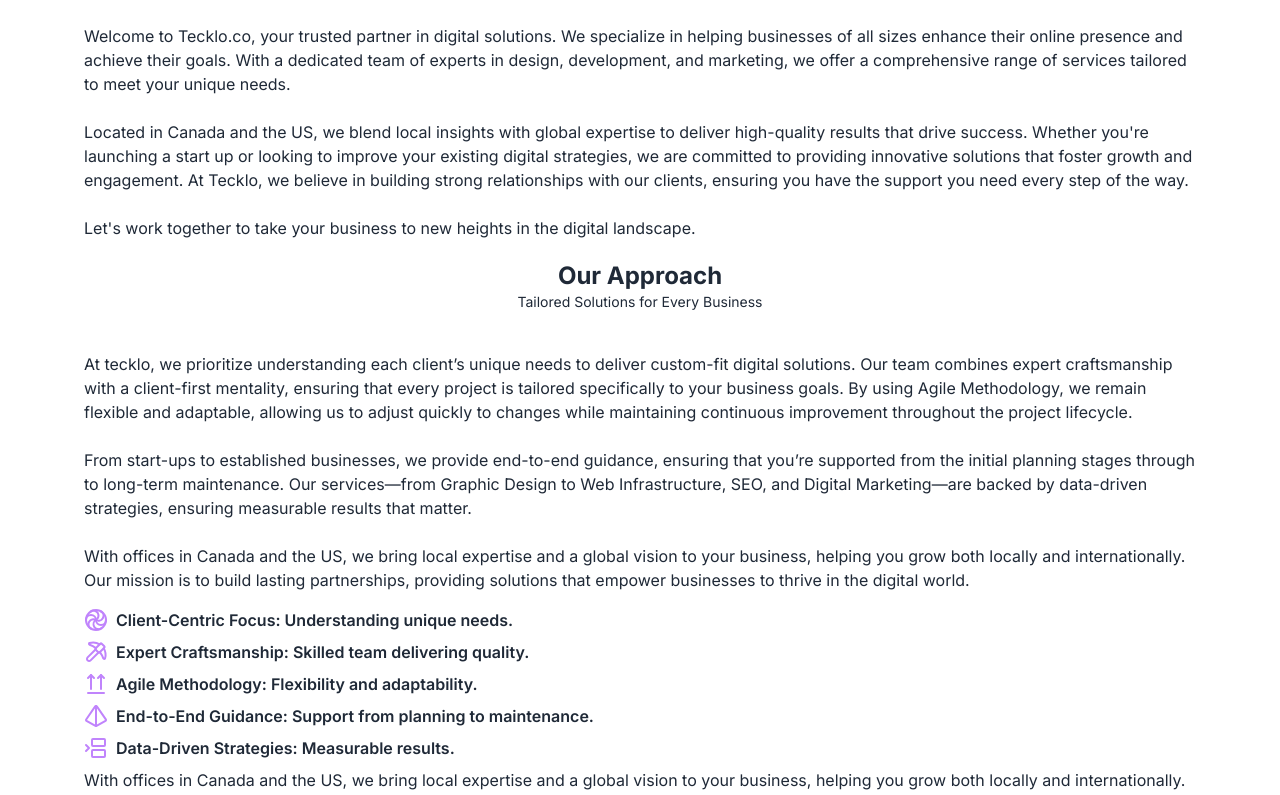
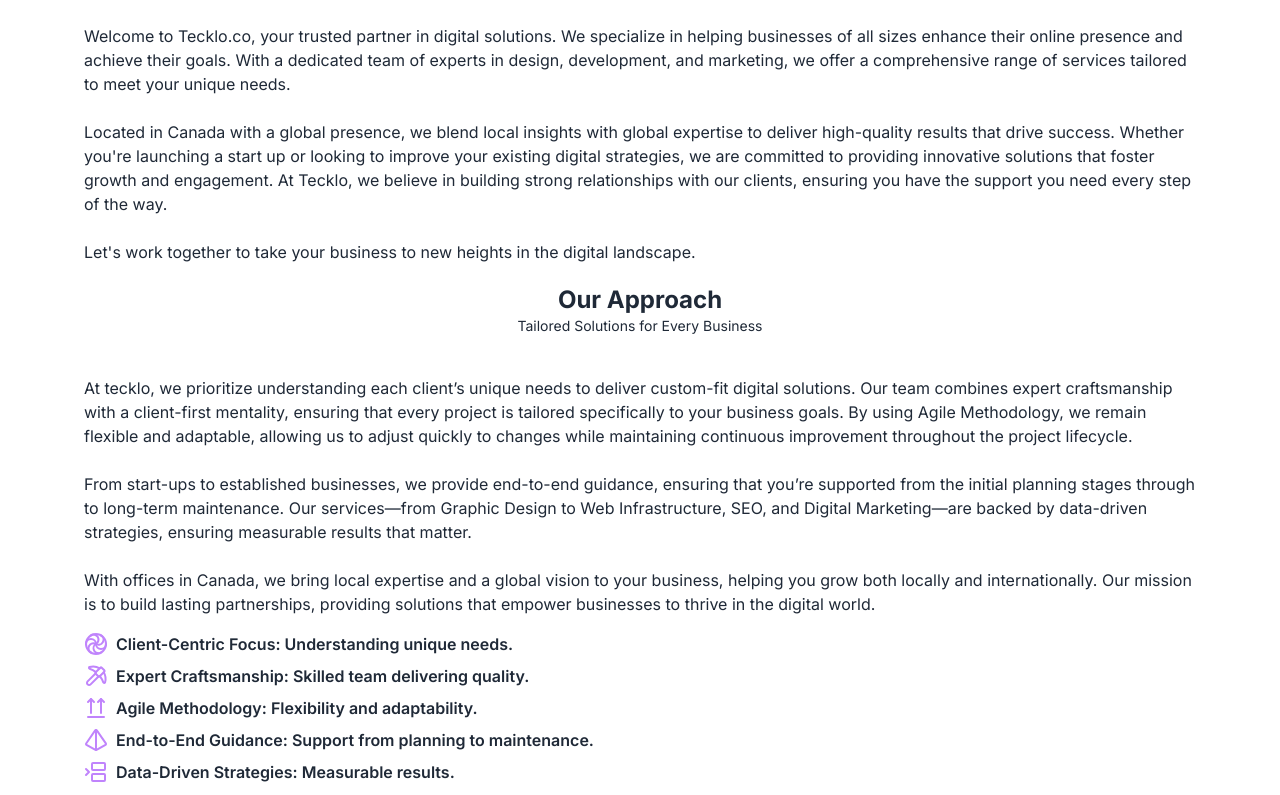
Before and after one commit to vikramiiitm/Tecklo.co, a Next.js app: page /about in a window 1280 px wide. Shown: the part 702-1497 px from the top of the page. Built offline with nearby package versions, Linux system fonts and the light colour scheme.

Commit message:
minor update : removed USA from content

```diff
--- a/src/app/our-team/page.tsx
+++ b/src/app/our-team/page.tsx
@@ -4,7 +4,7 @@
 const teamMembers = [
     {
         name: "Uddashay Arora",
-        role: "CEO & Founder",
+        role: "CEO",
         image: "https://images.unsplash.com/photo-1500648767791-00dcc994a43e?w=500&auto=format&fit=crop&q=60&ixlib=rb-4.0.3&ixid=M3wxMjA3fDB8MHxzZWFyY2h8NHx8cGVvcGxlJTIwcHJvZmVzc2lvbmFsfGVufDB8fDB8fHww",
         linkedin: "https://linkedin.com/",
         twitter: "https://twitter.com/",
--- a/src/components/AboutPageComponent.tsx
+++ b/src/components/AboutPageComponent.tsx
@@ -166,7 +166,7 @@
                 <br />
                 <br />
                 <span>
-                  Located in Canada and the US, we blend local insights with global expertise to deliver high-quality results that drive success. Whether you&apos;re launching a start up or looking to improve your existing digital strategies, we are committed to providing innovative solutions that foster growth and engagement. At Tecklo, we believe in building strong relationships with our clients, ensuring you have the support you need every step of the way.
+                  Located in Canada with a global presence, we blend local insights with global expertise to deliver high-quality results that drive success. Whether you&apos;re launching a start up or looking to improve your existing digital strategies, we are committed to providing innovative solutions that foster growth and engagement. At Tecklo, we believe in building strong relationships with our clients, ensuring you have the support you need every step of the way.
                 </span>
                 <br />
                 <br />
@@ -189,7 +189,7 @@
                     <p>From start-ups to established businesses, we provide end-to-end guidance, ensuring that you’re supported from the initial planning stages through to long-term maintenance. Our services—from Graphic Design to Web Infrastructure, SEO, and Digital Marketing—are backed by data-driven strategies, ensuring measurable results that matter.
 
                     </p><br />
-                    <p>With offices in Canada and the US, we bring local expertise and a global vision to your business, helping you grow both locally and internationally. Our mission is to build lasting partnerships, providing solutions that empower businesses to thrive in the digital world.
+                    <p>With offices in Canada, we bring local expertise and a global vision to your business, helping you grow both locally and internationally. Our mission is to build lasting partnerships, providing solutions that empower businesses to thrive in the digital world.
                     </p>
                     <ul className="flex flex-col gap-2 mt-4 font-semibold ">
                       <li className="flex gap-2"><LoaderPinwheel className="text-purple-400" /> <span>Client-Centric Focus: Understanding unique needs.</span></li>
@@ -198,7 +198,7 @@
                       <li className="flex gap-2"><Pyramid className="text-purple-400" /> <span>End-to-End Guidance: Support from planning to maintenance.</span></li>
                       <li className="flex gap-2"><BetweenHorizontalStart className="text-purple-400" /> <span>Data-Driven Strategies: Measurable results.</span></li>
                     </ul>
-                    <p className="mt-2">With offices in Canada and the US, we bring local expertise and a global vision to your business, helping you grow both locally and internationally.</p>
+                    <p className="mt-2">With offices in Canada , we bring local expertise and a global vision to your business, helping you grow both locally and internationally.</p>
                     <Button asChild className="bg-white text-gray-900 rounded hover:bg-black mt-4 hover:text-white"><Link href="/service" >Explore Our Services</Link></Button>
                   </div>
 
```
